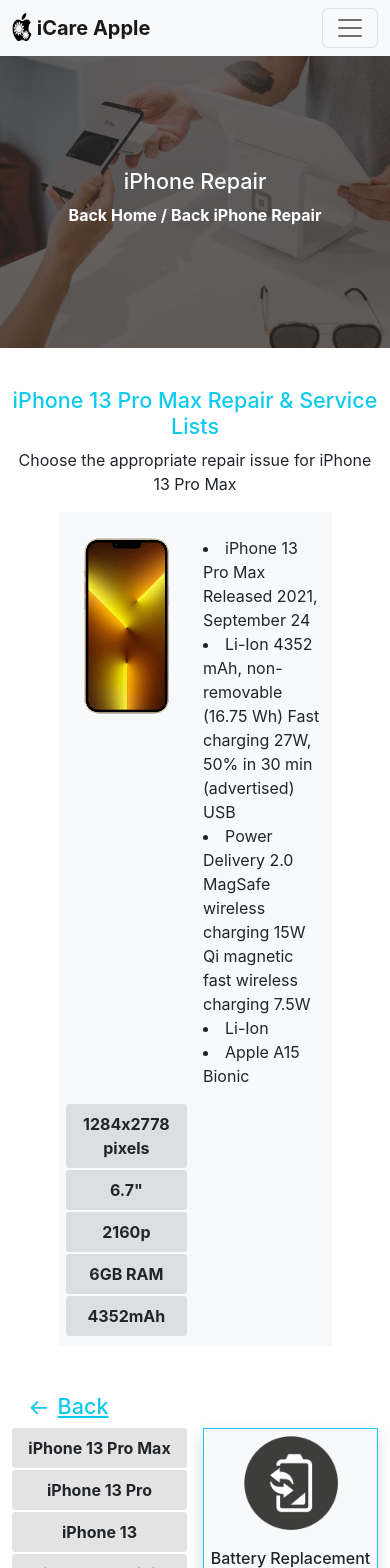
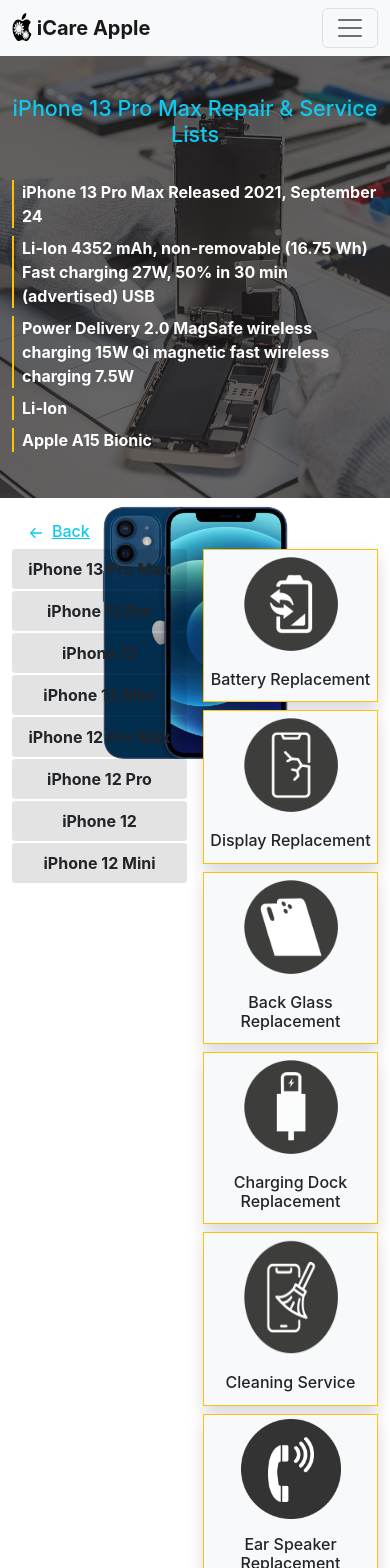
Before and after one commit to nazmul-2020/Apple-Care-Service-Center-Zoom, a React (Create React App) app: page /iPhoneId in a window 390 px wide. Shown: the top 1568 px of the page. Built offline with nearby package versions, Linux system fonts and the light colour scheme.

Commit message:
added iphone signel

```diff
--- a/src/App.js
+++ b/src/App.js
@@ -20,6 +20,7 @@ function App() {
       <Header />
       <Routes>
         <Route path="/" element={<Home />}></Route>
+        {/*---------------- Category Route start------------------ */}
         <Route path="/macBook" element={<MacBook />}></Route>
         <Route path="/iPhone" element={<IPhone />}></Route>
         <Route path="/iPhoneId" element={<IPhoneId/>}></Route>
@@ -27,6 +28,7 @@ function App() {
         <Route path="/watch" element={<Watch />}></Route>
         <Route path="/iPhoneUnlock" element={<IPhoneUnlock />}></Route>
         <Route path="/iPad" element={<IPad />}></Route>
+        {/*---------------- Category Route start------------------ */}
         <Route path="/aboutUs" element={<AboutUs />}></Route>
         <Route path="/contact" element={<ContactUs />}></Route>
         <Route path="/blog" element={<Blog />}></Route>
--- a/src/Pages/Home/Information/IPhone/IPhoneId/IPhoneId.css
+++ b/src/Pages/Home/Information/IPhone/IPhoneId/IPhoneId.css
@@ -1,3 +1,11 @@
+.iphoneId{
+    background-image: url(../../../../../assets/Images/iPhone-Repair-etobicoke\ 1.png);
+    background-size: cover;
+    background-position:center;
+    background-repeat: no-repeat;
+    height: 450px;
+}
+
 .iphoneP{
     margin: 0;
     background-color: rgba(0, 0, 0, 0.11);
--- a/src/Pages/Home/Information/IPhone/IPhoneId/IPhoneId.js
+++ b/src/Pages/Home/Information/IPhone/IPhoneId/IPhoneId.js
@@ -13,72 +13,81 @@ import Face_ID_issue from '../../../../../assets/Images/iPhoneRepair/one/Face_ID
 import Front_Camera_Replacement from '../../../../../assets/Images/iPhoneRepair/one/Front_Camera_Replacement.png'
 import Mic_Issue from '../../../../../assets/Images/iPhoneRepair/one/Mic Issue.png'
 import Proximity_Sensor_Replacement from '../../../../../assets/Images/iPhoneRepair/one/Proximity Sensor Replacement.png'
+import Apple_iPhone_13Blue from '../../../../../assets/Images/Apple_iPhone_13Blue.png'
 
 
 const IPhoneId = () => {
     return (
         <div className='my-5'>
-            <div className='iPhoneBanner'>
-                <div className='overlay d-flex align-items-center justify-content-center h-100'>
-                    <div className='text-white text-center'>
-                        <h4>iPhone Repair</h4>
-                        <span><Link className='text-white fw-bold text-decoration-none' to='/'>Back Home</Link></span>
-                        <span className='text-white fw-bold mx-1 '>/</span>
-                        <span><Link className='text-white fw-bold text-decoration-none' to='/iPhone'>Back iPhone Repair</Link></span>
+            <div className='iphoneId'>
+                <div className='overlay h-100'>
+                    <div className='container pt-5 '>
+                        <h4 className='text-center text-info'>iPhone 13 Pro Max Repair & Service Lists</h4>
+                        <div className='row g-4 mt-2'>
+
+                            <div className='col-12 col-md-6 col-lg-6'>
+                                <div className='text-white fw-bold'>
+                                    <p className='border-start border-warning mb-2 border-2 bo ps-2'>iPhone 13 Pro Max Released 2021, September 24</p>
+                                    <p className='border-start border-warning mb-2 border-2 bo ps-2'>Li-Ion 4352 mAh, non-removable (16.75 Wh) Fast charging 27W, 50% in 30 min (advertised) USB</p>
+                                    <p className='border-start border-warning mb-2 border-2 bo ps-2'>Power Delivery 2.0 MagSafe wireless charging 15W Qi magnetic fast wireless charging 7.5W</p>
+                                    <p className='border-start border-warning mb-2 border-2 bo ps-2'>Li-Ion</p>
+                                    <p className='border-start border-warning mb-2 border-2 bo ps-2'>Apple A15 Bionic</p>
+                                </div>
+                            </div>
+
+                            <div className='col-12 col-md-6 col-lg-6'>
+                                <div className=''>
+                                    <img className='d-block mx-auto' height='300' src={Apple_iPhone_13Blue} alt="" />
+                                </div>
+                            </div>
+                        </div>
                     </div>
                 </div>
             </div>
 
             <div className='container mt-4'>
-                <div className='text-center pt-3'>
-                    <h4 className='text-info '>iPhone 13 Pro Max Repair & Service Lists</h4>
+                {/* <div className='text-center pt-3'>
+                    <h4 className='text-inf '>iPhone 13 Pro Max Repair & Service Lists</h4>
                     <p>Choose the appropriate repair issue for iPhone 13 Pro Max</p>
-                </div>
-                <div className='row g-3 my-3 py-2 bg-light mx-auto w-75'>
-                    <div className='col-6 col-md-6 col-lg-3 '>
-                        <div>
-                            <img className='d-block mx-auto' height='180' src={iphone_13} alt="" />
-                        </div>
-                    </div>
-                    <div className='col-6 col-md-6 col-lg-6 '>
-                        <div>
-                            <li>iPhone 13 Pro Max Released 2021, September 24</li>
-                            <li>Li-Ion 4352 mAh, non-removable (16.75 Wh) Fast charging 27W, 50% in 30 min (advertised) USB</li>
-                            <li>Power Delivery 2.0 MagSafe wireless charging 15W Qi magnetic fast wireless charging 7.5W</li>
-                            <li>Li-Ion</li>
-                            <li>Apple A15 Bionic</li>
-                        </div>
-                    </div>
-                    <div className='col-6 col-md-6 col-lg-3 '>
-                        <div className='text-center'>
-                            <p className='p-2 iphoneP fw-bold'>1284x2778 pixels</p>
-                            <p className='p-2 iphoneP fw-bold'>6.7"</p>
-                            <p className='p-2 iphoneP fw-bold'>2160p</p>
-                            <p className='p-2 iphoneP fw-bold'>6GB RAM</p>
-                            <p className='p-2 iphoneP fw-bold'>4352mAh</p>
-                        </div>
-                    </div>
-                </div>
-                <div className='mt-5'>
-                    <h4 className='w-75 ms-3 mb- mt-4 '><Link className='text-info' to='/iPhone'><BiArrowBack className='' /><span className='ms-2' >Back</span></Link></h4>
+                </div> */}
+
+                <div className='mt-3'>
+                    <h6 className='w-75 ms-3 mb- mt-4 '><Link className='text-info' to='/iPhone'><BiArrowBack className='' /><span className='ms-2' >Back</span></Link></h6>
                     <div className='row g-3'>
                         <div className='col col-md- col-lg-2 '>
                             <div className='bg-i text-center'>
+                                <Link className='text-decoration-none text-dark' to='/iPhoneId' >
                                     <p className='p-2 fw-bold iphoneP'>iPhone 13 Pro Max</p>
+                                </Link>
+                                <Link className='text-decoration-none text-dark' to='/'>
                                     <p className='p-2 fw-bold iphoneP'>iPhone 13 Pro</p>
+                                </Link>
+                                <Link className='text-decoration-none text-dark' to='/'>
                                     <p className='p-2 fw-bold iphoneP'>iPhone 13</p>
+                                </Link>
+                                <Link className='text-decoration-none text-dark' to='/'>
                                     <p className='p-2 fw-bold iphoneP'>iPhone 13 Mini</p>
+                                </Link>
+                                <Link className='text-decoration-none text-dark' to='/'>
                                     <p className='p-2 fw-bold iphoneP'>iPhone 12 Pro Max</p>
+                                </Link>
+                                <Link className='text-decoration-none text-dark' to='/'>
                                     <p className='p-2 fw-bold iphoneP'>iPhone 12 Pro</p>
-                                <p className='p-2 fw-bold iphoneP'>iPhone 12 </p>
+                                </Link>
+                                <Link className='text-decoration-none text-dark' to='/'>
+                                    <p className='p-2 fw-bold iphoneP'>iPhone 12</p>
+                                </Link>
+                                <Link className='text-decoration-none text-dark' to='/'>
                                     <p className='p-2 fw-bold iphoneP'>iPhone 12 Mini</p>
+                                </Link>
                             </div>
                         </div>
+
                         <div className='col col-md- col-lg-10'>
                             <div className='row g-2'>
                                 <div className='col- col-md-6 col-lg-2'>
                                     <Link className='text-decoration-none text-dark' to='/'>
-                                        <div className='bg-light shadow p-1 border border-info '>
+                                        <div className='bg-light shadow p-1 border border-warning '>
                                             <img className='d-block mx-auto ' width='100' height='100' src={Battery_Replacement} alt="" />
                                             <h6 className='text-center mt-3'>Battery Replacement</h6>
                                         </div>
@@ -87,7 +96,7 @@ const IPhoneId = () => {
 
                                 <div className='col- col-md-6 col-lg-2'>
                                     <Link className='text-decoration-none text-dark' to='/'>
-                                        <div className='bg-light shadow p-1 border border-info '>
+                                        <div className='bg-light shadow p-1 border border-warning '>
                                             <img className='d-block mx-auto ' width='100' height='100' src={Display_Replacement} alt="" />
                                             <h6 className='text-center mt-3'>Display Replacement</h6>
                                         </div>
@@ -96,7 +105,7 @@ const IPhoneId = () => {
 
                                 <div className='col- col-md-6 col-lg-2'>
                                     <Link className='text-decoration-none text-dark' to='/'>
-                                        <div className='bg-light shadow p-1 border border-info '>
+                                        <div className='bg-light shadow p-1 border border-warning '>
                                             <img className='d-block mx-auto ' width='100' height='100' src={Back_Glass_Replacement} alt="" />
                                             <h6 className='text-center mt-3'>Back Glass Replacement</h6>
                                         </div>
@@ -105,7 +114,7 @@ const IPhoneId = () => {
 
                                 <div className='col- col-md-6 col-lg-2'>
                                     <Link className='text-decoration-none text-dark' to='/'>
-                                        <div className='bg-light shadow p-1 border border-info '>
+                                        <div className='bg-light shadow p-1 border border border-warning '>
                                             <img className='d-block mx-auto ' width='100' height='100' src={Charging_Dock_Replacement} alt="" />
                                             <h6 className='text-center mt-3'>Charging Dock Replacement</h6>
                                         </div>
@@ -114,7 +123,7 @@ const IPhoneId = () => {
 
                                 <div className='col-col-md-6 col-lg-2'>
                                     <Link className='text-decoration-none text-dark' to='/'>
-                                        <div className='bg-light shadow p-1 border border-info '>
+                                        <div className='bg-light shadow p-1 border border-warning '>
                                             <img className='d-block mx-auto ' width='100' height='120' src={Cleaning_Service} alt="" />
                                             <h6 className='text-center mt-3'>Cleaning Service</h6>
                                         </div>
@@ -123,7 +132,7 @@ const IPhoneId = () => {
 
                                 <div className='col- col-md-6 col-lg-2'>
                                     <Link className='text-decoration-none text-dark' to='/'>
-                                        <div className='bg-light shadow p-1 border border-info '>
+                                        <div className='bg-light shadow p-1 border border-warning '>
                                             <img className='d-block mx-auto ' width='100' height='100' src={Ear_Speaker_Replacement} alt="" />
                                             <h6 className='text-center mt-3'>Ear Speaker Replacement</h6>
                                         </div>
@@ -132,7 +141,7 @@ const IPhoneId = () => {
 
                                 <div className='col-col-md-6 col-lg-2'>
                                     <Link className='text-decoration-none text-dark' to='/'>
-                                        <div className='bg-light shadow p-1 border border-info '>
+                                        <div className='bg-light shadow p-1 border border-warning '>
                                             <img className='d-block mx-auto ' width='100' height='120' src={Face_ID_issue} alt="" />
                                             <h6 className='text-center mt-3'>FaceID issue</h6>
                                         </div>
@@ -141,7 +150,7 @@ const IPhoneId = () => {
 
                                 <div className='col-col-md-6 col-lg-2'>
                                     <Link className='text-decoration-none text-dark' to='/'>
-                                        <div className='bg-light shadow p-1 border border-info '>
+                                        <div className='bg-light shadow p-1 border border-warning '>
                                             <img className='d-block mx-auto ' width='100' height='100' src={Front_Camera_Replacement} alt="" />
                                             <h6 className='text-center mt-3'>Front Camera Replacement</h6>
                                         </div>
@@ -150,7 +159,7 @@ const IPhoneId = () => {
 
                                 <div className='col- col-md-6 col-lg-2'>
                                     <Link className='text-decoration-none text-dark' to='/'>
-                                        <div className='bg-light shadow p-1 border border-info '>
+                                        <div className='bg-light shadow p-1 border border-warning '>
                                             <img className='d-block mx-auto ' width='100' height='100' src={Display_Replacement} alt="" />
                                             <h6 className='text-center mt-3'>Upper Glass Replacement</h6>
                                         </div>
@@ -159,7 +168,7 @@ const IPhoneId = () => {
 
                                 <div className='col- col-md-6 col-lg-2'>
                                     <Link className='text-decoration-none text-dark' to='/'>
-                                        <div className='bg-light shadow p-1 border border-info '>
+                                        <div className='bg-light shadow p-1 border border-warning '>
                                             <img className='d-block mx-auto ' width='100' height='120' src={Mic_Issue} alt="" />
                                             <h6 className='text-center mt-3'>Mic Issue</h6>
                                         </div>
@@ -168,7 +177,7 @@ const IPhoneId = () => {
 
                                 <div className='col-col-md-6 col-lg-2'>
                                     <Link className='text-decoration-none text-dark' to='/'>
-                                        <div className='bg-light shadow p-1 border border-info '>
+                                        <div className='bg-light shadow p-1 border border-warning '>
                                             <img className='d-block mx-auto ' width='100' height='100' src={Proximity_Sensor_Replacement} alt="" />
                                             <h6 className='text-center mt-3'>Proximity Sensor Replacement</h6>
                                         </div>
@@ -176,7 +185,7 @@ const IPhoneId = () => {
                                 </div>
                                 <div className='col- col-md-6 col-lg-2'>
                                     <Link className='text-decoration-none text-dark' to='/'>
-                                        <div className='bg-light shadow p-1 border border-info '>
+                                        <div className='bg-light shadow p-1 border border-warning '>
                                             <img className='d-block mx-auto ' width='100' height='100' src={Battery_Replacement} alt="" />
                                             <h6 className='text-center mt-3'>Battery Replacement</h6>
                                         </div>
```
Also changed, not shown: src/Pages/Home/Location/Location.js (+5 -5 lines), src/assets/Images/Apple_iPhone_13Blue.png (added), src/assets/Images/iPhone-Repair-etobicoke 1.png (added). Lines whose indentation alone changed are shown as unchanged.
